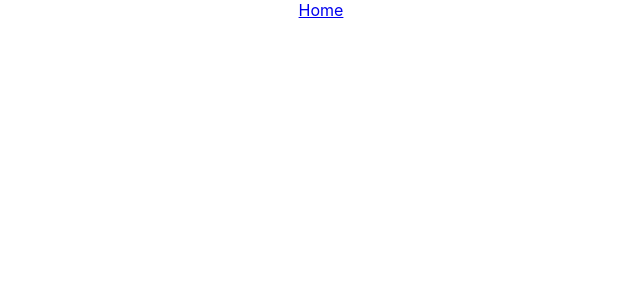
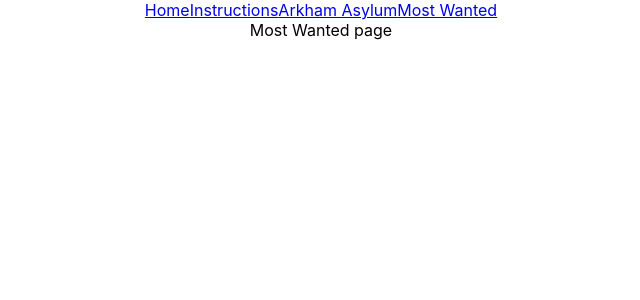
Before and after one commit to cgoranov/arkham-asylum-front-end, a React (Create React App) app: page /most_wanted in a window 1280 px wide. Before the commit this address had no page. Shown: the top 300 px of the page, without its empty margins (319-959 px from the left). Built offline with nearby package versions, Linux system fonts and the light colour scheme.

Commit message:
finish build-out of navbar liking to home, instructions, arkham asylum, most wanted pages

```diff
--- a/src/App.js
+++ b/src/App.js
@@ -2,6 +2,8 @@ import './App.css';
 // import { useSelector } from 'react-redux';
 import Home from './components/Home';
 import Instructions from './components/Instructions';
+import Arkham from './components/Arkham';
+import MostWanted from './components/MostWanted';
 import { Routes, Route } from "react-router-dom";
 import Navbar from './components/Navbar';
 
@@ -13,6 +15,8 @@ function App() {
         <Routes>
           <Route path="/" element={<Home />} />
           <Route path="instructions" element={<Instructions />} />
+          <Route path="arkham_asylum" element={<Arkham />} />
+          <Route path="most_wanted" element={<MostWanted />} />
         </Routes>
     </div>
   );
--- a/src/components/Arkham.js
+++ b/src/components/Arkham.js
@@ -1,5 +1,5 @@
 function Arkham() {
-    "Arkham map"
+   return  "Arkham map"
 }
 
 export default Arkham
--- a/src/components/MostWanted.js
+++ b/src/components/MostWanted.js
@@ -1,5 +1,5 @@
 function MostWanted(){
-    "Most Wanted page"
+    return "Most Wanted page"
 }
 
 export default MostWanted
--- a/src/components/Navbar.js
+++ b/src/components/Navbar.js
@@ -6,6 +6,9 @@ function Navbar() {
         <div className="navbar">
             <nav>
                 <Link to="/">Home</Link>
+                <Link to="instructions">Instructions</Link>
+                <Link to="arkham_asylum">Arkham Asylum</Link>
+                <Link to="most_wanted">Most Wanted</Link>
             </nav>
         </div>
     )
```
